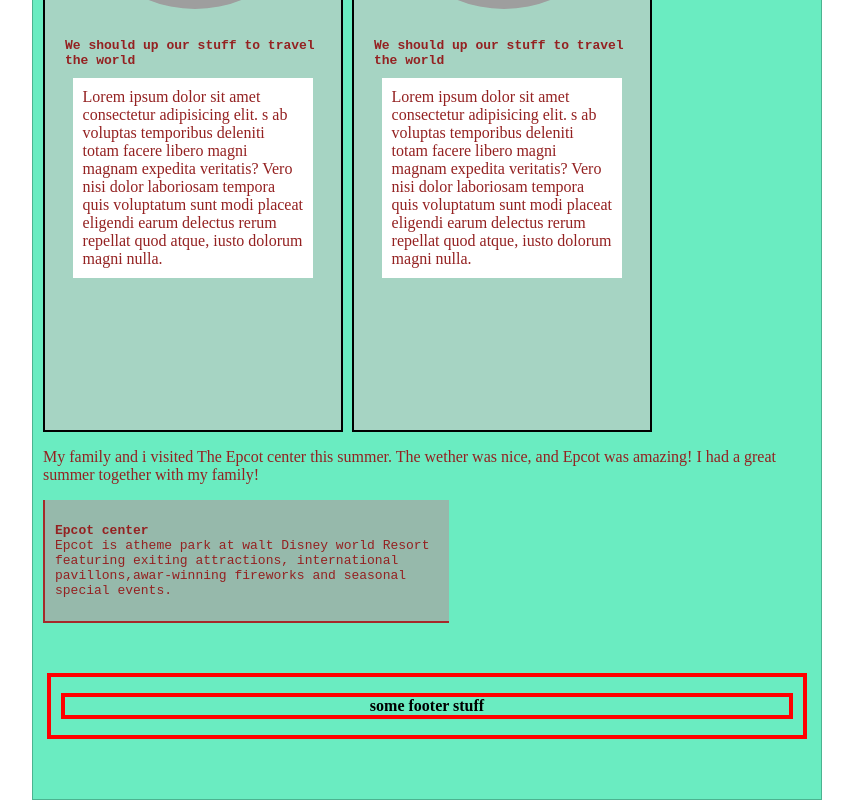
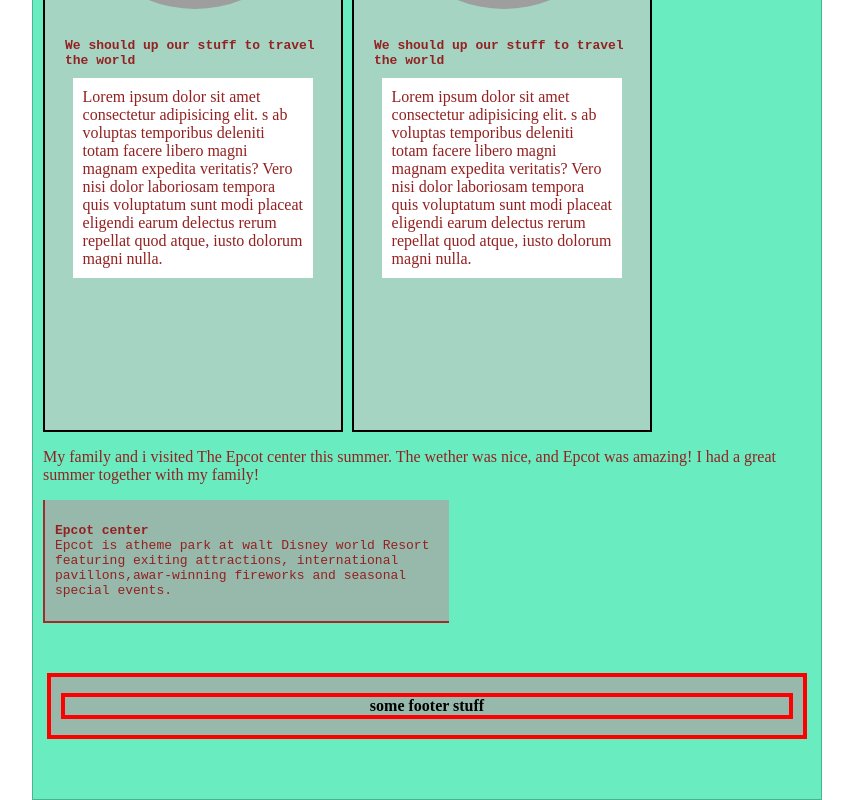
Before and after one commit to VelamPillai/magazine_styling, a plain HTML site: page index.html in a window 1280 px wide. Shown: the part 781-1581 px from the top of the page, without its empty margins (213-1066 px from the left). Drawn offline with Linux system fonts and the light colour scheme; grey boxes are pictures that could not be loaded.

Commit message:
added bg for footer

```diff
--- a/styles.css
+++ b/styles.css
@@ -115,10 +115,8 @@ footer {
   width: 98%;
   height: fit-content;
   border: 4px red solid;
-  /* margin-top:50px; */
-  /* margin-bottom: 50px;
-    margin-right: 10px; */
   margin: 50px auto;
+  background-color: rgba(172, 161, 161, 0.671);;
 }
 
 footer p {
```
